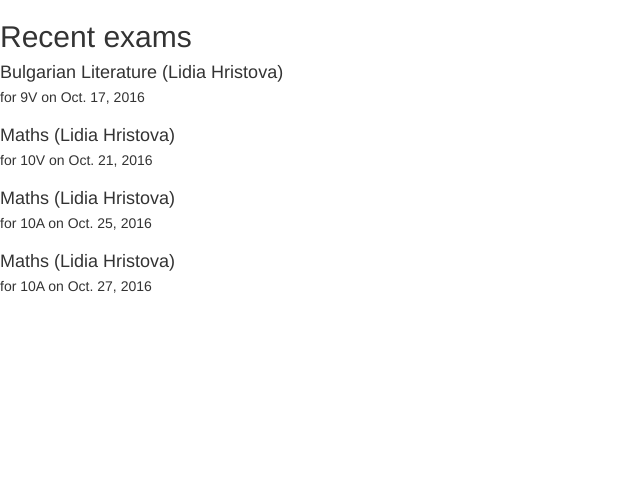
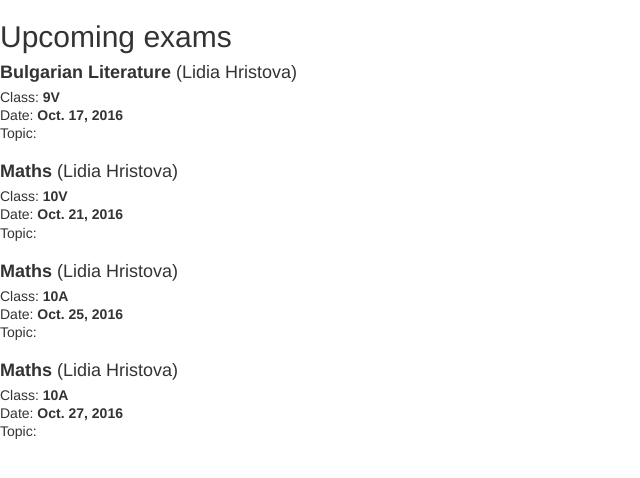
Before and after one commit to pu6ki/elsyser, a Django app: page /exams/ in a window 1280 px wide. Shown: the part 52-530 px from the top of the page, without its empty margins (0-640 px from the left). Run offline with Django 3.2, Linux system fonts and the light colour scheme; data comes from the database, SQL or seed files in the repository; some libraries are stand-ins or nearby versions.

Commit message:
Fixed list template

```diff
--- a/exams/templates/exams/list.html
+++ b/exams/templates/exams/list.html
@@ -4,11 +4,13 @@
 
 {% block content %}
     {% if exams %}
-        <h2>Recent exams</h2>
+        <h2>Upcoming exams</h2>
         {% for exam in exams %}
             <ul class="list-group">
-                <h4 class="list-group-item-heading">{{ exam.subject }} ({{ exam.subject.teacher }})</h4>
-                <li class="list-group-item-text">for {{ exam.clazz }} on {{ exam.date }}</li>
+                <h4 class="list-group-item-heading"><b>{{ exam.subject }}</b> ({{ exam.subject.teacher }})</h4>
+                <li class="list-group-item-text">Class: <b>{{ exam.clazz }}</b></li>
+                <li class="list-group-item-text">Date: <b>{{ exam.date }}</b></li>
+                <li class="list-group-item-text">Topic: <b>{{ exam.topic }}</b></li>
             </ul>
         {% endfor %}
         {% if is_paginated %}
@@ -47,6 +49,6 @@
             </nav>
         {% endif %}
     {% else %}
-        <h3>No exams available! Wohooooo!</h3>
+        <h3>No exams! Wohooooo!</h3>
     {% endif %}
 {% endblock %}
```
